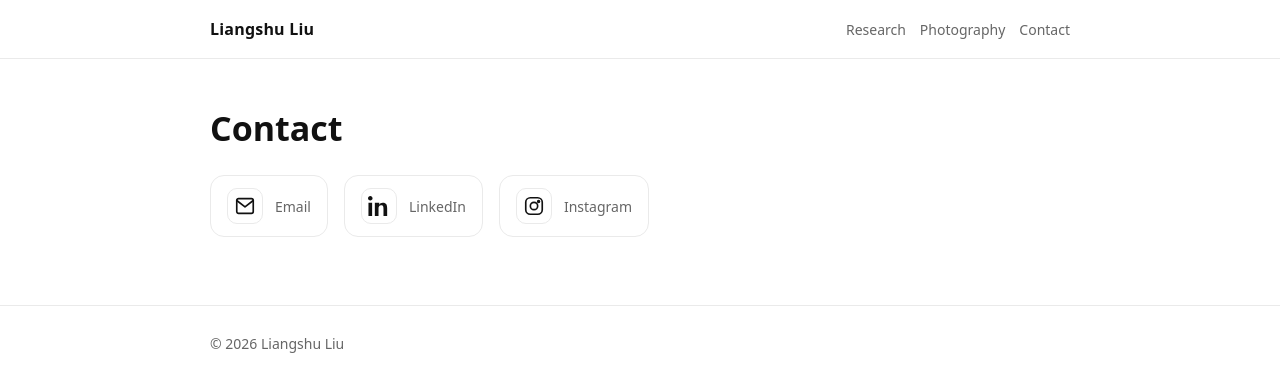
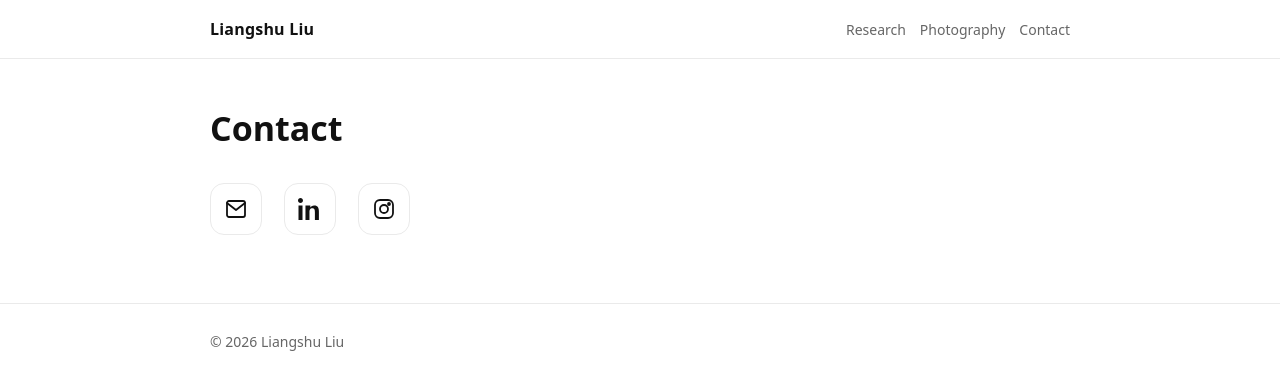
Before and after one commit to kokolsliu/kokolsliu.github.io, a Jekyll site: the page built from contact/index.markdown, in a window 1280 px wide. Shown: the top 392 px of the page. Built offline with Jekyll 4.4.1, drawn with Linux system fonts in a browser that asks for light colours.

Commit message:
Add contact page

```diff
--- a/assets/css/style.scss
+++ b/assets/css/style.scss
@@ -187,42 +187,28 @@ a:hover { text-decoration: underline; }
   .pub{ grid-template-columns: 1fr; }
 }
 
-/* Contact page */
+/* Minimal icon-only contact */
 
 .contact-icons{
   display: flex;
-  gap: 16px;
-  flex-wrap: wrap;
-  margin-top: 24px;
+  gap: 22px;
+  margin-top: 32px;
 }
 
 .contact-icon{
-  display: inline-flex;
+  width: 52px;
+  height: 52px;
+  display: flex;
   align-items: center;
-  gap: 12px;
-  padding: 12px 16px;
+  justify-content: center;
   border: 1px solid var(--line);
   border-radius: 14px;
+  color: var(--fg);
   text-decoration: none;
-  color: var(--fg);
+  transition: all 0.2s ease;
 }
 
 .contact-icon:hover{
-  border-color: #d0d0d0;
-  text-decoration: none;
+  transform: translateY(-2px);
+  border-color: #cfcfcf;
 }
-
-.contact-icon .icon{
-  display: flex;
-  align-items: center;
-  justify-content: center;
-  width: 36px;
-  height: 36px;
-  border: 1px solid var(--line);
-  border-radius: 10px;
-}
-
-.contact-icon .label{
-  font-size: 14px;
-  color: var(--muted);
-}
--- a/contact/index.markdown
+++ b/contact/index.markdown
@@ -8,37 +8,28 @@ permalink: /contact/
 
 <div class="contact-icons">
 
-  <a class="contact-icon" href="mailto:kokolsliu@gmail.com">
-    <span class="icon">
-      <!-- Email Icon -->
-      <svg viewBox="0 0 24 24" width="22" height="22" fill="none" stroke="currentColor" stroke-width="1.8" stroke-linecap="round" stroke-linejoin="round">
-        <rect x="3" y="4" width="18" height="16" rx="2"></rect>
-        <path d="M3 6l9 7 9-7"></path>
-      </svg>
-    </span>
-    <span class="label">Email</span>
+  <!-- Email -->
+  <a class="contact-icon" href="mailto:kokolsliu@gmail.com" aria-label="Email">
+    <svg viewBox="0 0 24 24" width="24" height="24" fill="none" stroke="currentColor" stroke-width="1.8" stroke-linecap="round" stroke-linejoin="round">
+      <rect x="3" y="4" width="18" height="16" rx="2"></rect>
+      <path d="M3 6l9 7 9-7"></path>
+    </svg>
   </a>
 
-  <a class="contact-icon" href="https://www.linkedin.com/in/liangshu-liu-8a4801156" target="_blank">
-    <span class="icon">
-      <!-- LinkedIn Icon -->
-      <svg viewBox="0 0 24 24" width="22" height="22" fill="currentColor">
-        <path d="M4.98 3.5C4.98 4.88 3.87 6 2.5 6S0 4.88 0 3.5 1.12 1 2.5 1s2.48 1.12 2.48 2.5zM0.5 8.5H4.5V23H0.5V8.5zM8.5 8.5H12.3V10.5h.05c.53-1 1.83-2.05 3.77-2.05 4.03 0 4.78 2.65 4.78 6.1V23h-4V15.4c0-1.81-.03-4.14-2.52-4.14-2.52 0-2.91 1.97-2.91 4.01V23h-4V8.5z"/>
-      </svg>
-    </span>
-    <span class="label">LinkedIn</span>
+  <!-- LinkedIn -->
+  <a class="contact-icon" href="https://www.linkedin.com/in/liangshu-liu-8a4801156" target="_blank" aria-label="LinkedIn">
+    <svg viewBox="0 0 24 24" width="24" height="24" fill="currentColor">
+      <path d="M4.98 3.5C4.98 4.88 3.87 6 2.5 6S0 4.88 0 3.5 1.12 1 2.5 1s2.48 1.12 2.48 2.5zM0.5 8.5H4.5V23H0.5V8.5zM8.5 8.5H12.3V10.5h.05c.53-1 1.83-2.05 3.77-2.05 4.03 0 4.78 2.65 4.78 6.1V23h-4V15.4c0-1.81-.03-4.14-2.52-4.14-2.52 0-2.91 1.97-2.91 4.01V23h-4V8.5z"/>
+    </svg>
   </a>
 
-  <a class="contact-icon" href="https://www.instagram.com/koko.lsliu" target="_blank">
-    <span class="icon">
-      <!-- Instagram Icon -->
-      <svg viewBox="0 0 24 24" width="22" height="22" fill="none" stroke="currentColor" stroke-width="1.8" stroke-linecap="round" stroke-linejoin="round">
-        <rect x="3" y="3" width="18" height="18" rx="5"></rect>
-        <circle cx="12" cy="12" r="4"></circle>
-        <circle cx="17" cy="7" r="1"></circle>
-      </svg>
-    </span>
-    <span class="label">Instagram</span>
+  <!-- Instagram -->
+  <a class="contact-icon" href="https://www.instagram.com/koko.lsliu" target="_blank" aria-label="Instagram">
+    <svg viewBox="0 0 24 24" width="24" height="24" fill="none" stroke="currentColor" stroke-width="1.8" stroke-linecap="round" stroke-linejoin="round">
+      <rect x="3" y="3" width="18" height="18" rx="5"></rect>
+      <circle cx="12" cy="12" r="4"></circle>
+      <circle cx="17" cy="7" r="1"></circle>
+    </svg>
   </a>
 
 </div>
```
